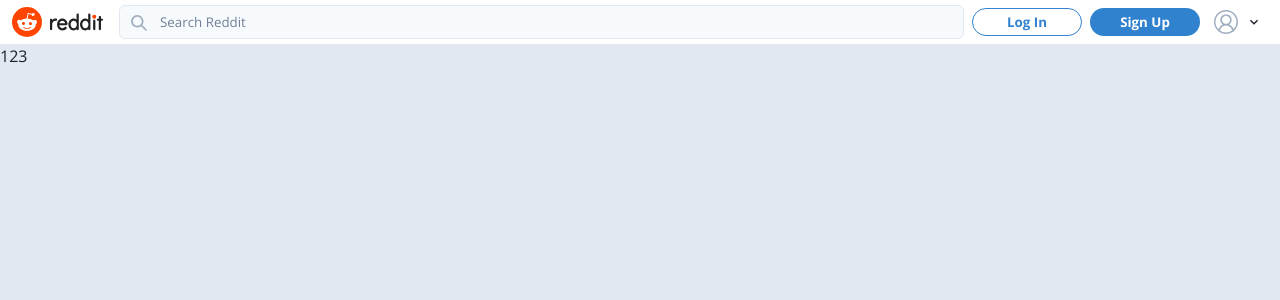
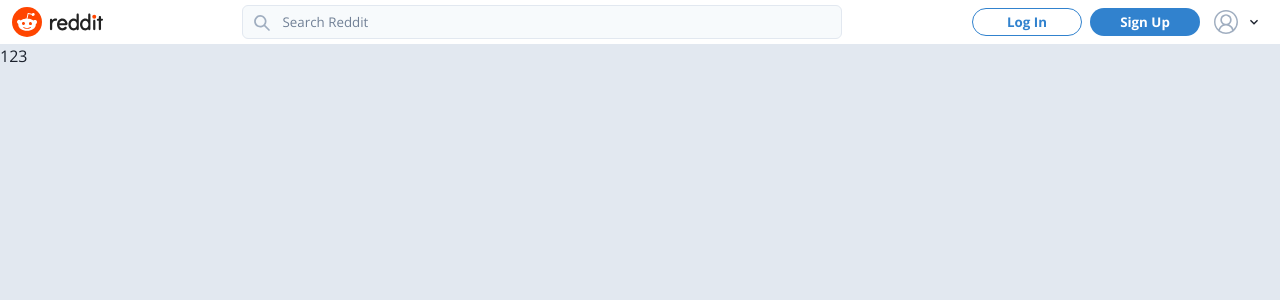
Before and after one commit to eraykeskinmac/reddit-next, a Next.js app: page / in a window 1280 px wide. Shown: the top 300 px of the page. Built offline with nearby package versions, Linux system fonts and the light colour scheme; no server answers.

Commit message:
feat: :sparkles: community directory in Navbar (create community intro)

```diff
--- /dev/null
+++ b/src/components/Navbar/Directory/Directory.tsx
@@ -0,0 +1,36 @@
+import { ChevronDownIcon, Icon } from "@chakra-ui/icons";
+import { Flex, Menu, MenuButton, MenuList, Text } from "@chakra-ui/react";
+import React from "react";
+import { TiHome } from "react-icons/ti";
+const Directory: React.FC = () => {
+  return (
+    <Menu>
+      <MenuButton
+        cursor="pointer"
+        padding="0px 6px"
+        borderRadius={4}
+        _hover={{ outline: "1px solid ", outlineColor: "gray.200" }}
+        mr={2}
+        ml={{ base: 0, md: 2 }}
+      >
+        <Flex
+          align="center"
+          justify="space-between"
+          width={{ base: "auto", lg: "200px" }}
+        >
+          <Flex align="center">
+            <Icon fontSize={24} mr={{ base: 1, md: 2 }} as={TiHome}></Icon>
+            <Flex display={{ base: "none ", lg: "flex" }}>
+              <Text fontWeight={600} fontSize="10pt">
+                Home
+              </Text>
+            </Flex>
+          </Flex>
+          <ChevronDownIcon ml={2} />
+        </Flex>
+      </MenuButton>
+      <MenuList>{/* <Communities/> */}</MenuList>
+    </Menu>
+  );
+};
+export default Directory;
--- a/src/components/Navbar/Navbar.tsx
+++ b/src/components/Navbar/Navbar.tsx
@@ -2,14 +2,20 @@
 import React from "react";
 import { useAuthState } from "react-firebase-hooks/auth";
 import { auth } from "../../firebase/clientApp";
+import Directory from "./Directory/Directory";
 import RightContent from "./RightContent.tsx/RightContent";
 import SearchInput from "./SearchInput";
 
 const Navbar: React.FC = () => {
   const [user, loading, error] = useAuthState(auth);
   return (
-    <Flex bg="white" height="44px" padding="6px 12px">
-      <Flex align="center" mr={2}>
+    <Flex
+      bg="white"
+      height="44px"
+      padding="6px 12px"
+      justify={{ md: "space-between" }}
+    >
+      <Flex align="center" mr={2} width={{ base: "40px", md: "auto" }}>
         <Image src="/images/redditFace.svg" height="30px" alt="Reddit" />
         <Image
           src="/images/redditText.svg"
@@ -18,8 +24,8 @@
           display={{ base: "none", md: "unset" }}
         />
       </Flex>
-      {/* <Directory /> */}
-      <SearchInput />
+      {user && <Directory />}
+      <SearchInput user={user} />
       <RightContent user={user} />
     </Flex>
   );
--- a/src/components/Navbar/SearchInput.tsx
+++ b/src/components/Navbar/SearchInput.tsx
@@ -1,14 +1,15 @@
 import { SearchIcon } from "@chakra-ui/icons";
 import { Flex, Input, InputGroup, InputLeftElement } from "@chakra-ui/react";
+import { User } from "firebase/auth";
 import React from "react";
 
 type SearchInputProps = {
-  // user:
+  user?: User | null;
 };
 
-const SearchInput: React.FC<SearchInputProps> = () => {
+const SearchInput: React.FC<SearchInputProps> = ({ user }) => {
   return (
-    <Flex flexGrow={1} mr={2} align="center">
+    <Flex flexGrow={1} maxWidth={user ? "auto" : "600px"} mr={2} align="center">
       <InputGroup>
         <InputLeftElement
           pointerEvents="none"
```
